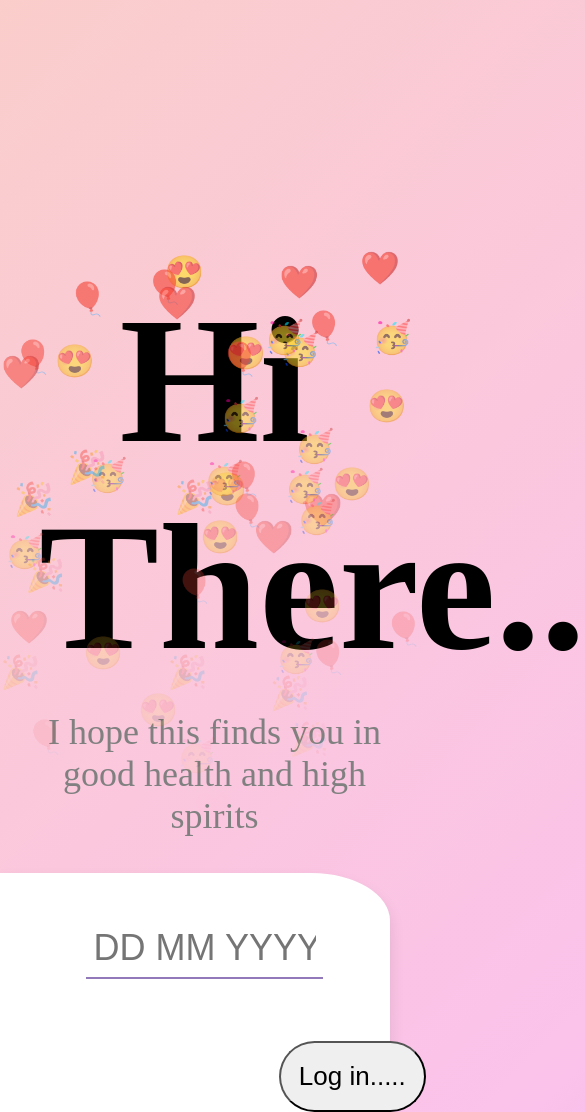
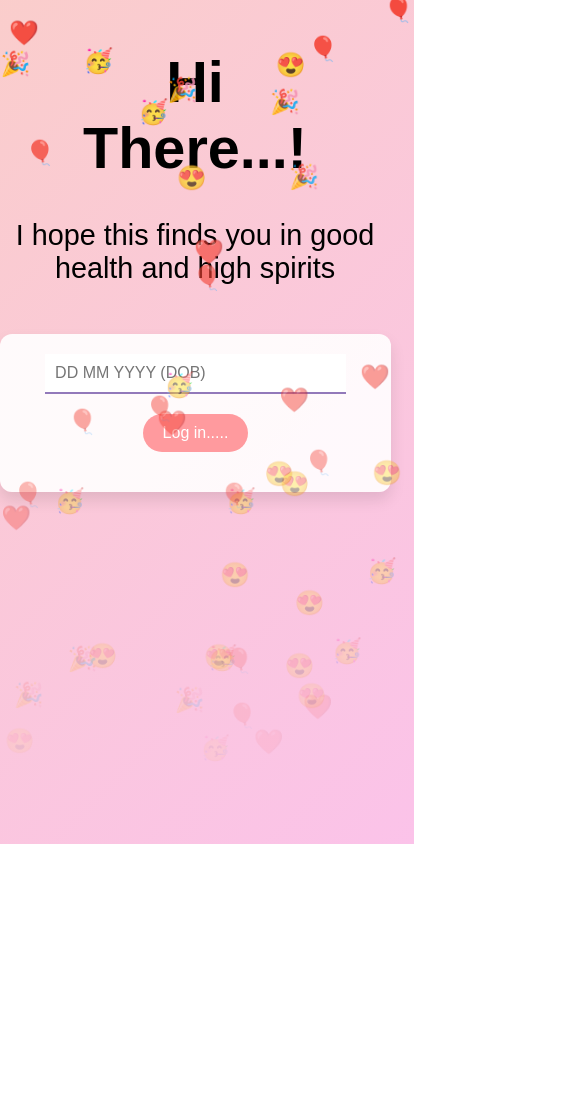
Before and after one commit to kagithasai/Prabha_HBD, a plain HTML site: page index.html in a window 390 px wide. Shown: the top 1112 px of the page, 585 px wide, since content can reach past the window. After the commit the page ends 844 px from the top, so only its background shows below. Drawn offline with Linux system fonts and the light colour scheme.

Commit message:
Update index.html

```diff
--- a/index.html
+++ b/index.html
@@ -1,28 +1,23 @@
 <!DOCTYPE html>
-<html>
+<html lang="en">
 <head>
-<meta name="viewport" content="width=device-width, initial-scale=1">
+  <meta charset="UTF-8">
+  <meta name="viewport" content="width=device-width, initial-scale=1.0">
   <link rel="shortcut icon" type="x-icon" href="bld.png">
+  <title>Responsive Party Emoji Rain</title>
   <style>
-.body{
-  margin:0;
+    body {
+      margin: 0;
       padding: 0;
       display: flex;
       flex-direction: column;
-  width: auto;
-
+      width: 100%;
       min-height: 100vh;
       overflow: hidden;
-
-
-
-
-
       background: linear-gradient(135deg, #ff9a9e, #fad0c4, #fbc2eb, #a18cd1);
       background-size: 400% 400%;
       animation: gradientBackground 8s ease infinite;
-
-
+      font-family: Arial, sans-serif;
     }
 
     @keyframes gradientBackground {
@@ -30,6 +25,7 @@ overflow: hidden;
       50% { background-position: 100% 50%; }
       100% { background-position: 0% 50%; }
     }
+
     .emoji {
       position: absolute;
       top: -50px;
@@ -49,222 +45,107 @@ overflow: hidden;
       }
     }
 
-#con{
-  background: white;
+    .subdy {
+      position: relative;
+      width: 100%;
+      font-size: 2.5rem;
       text-align: center;
-   box-shadow: 0 8px 15px rgba(0, 0, 0, 0.1);
-   background: rgba(255, 255, 255, 0.9);
-  width: auto;
-
-
-
+      margin: 20px 0;
     }
 
-
-.subdy{
-position: relative;
-width: auto;
-height: 65%;
-font-size: 60px;
+    #con {
+      background: rgba(255, 255, 255, 0.9);
       text-align: center;
-flex: 1;
+      padding: 20px;
+      margin: 10px auto;
+      width: 90%;
+      max-width: 400px;
+      box-shadow: 0 8px 15px rgba(0, 0, 0, 0.1);
+      border-radius: 12px;
     }
 
-#Pass{
-
-  width: 60%;
-  padding: 2%;
-    border-top: 0px;
-    font-size: 36px;
-    border-color: #9279BA;
-    border-right: 0px;
-    border-left: 0px;
+    #Pass {
+      width: 80%;
+      padding: 10px;
+      font-size: 1.2rem;
+      border: none;
+      border-bottom: 2px solid #9279BA;
+      outline: none;
     }
 
-.btn{
-
-
+    .btn {
+      display: block;
+      margin: 20px auto;
+      padding: 10px 20px;
+      border: none;
       border-radius: 36px;
-  padding: 18px;
-  color: black;
-  font-size: 26px;
-  margin-left: 70%;
-  margin-top: 26px;
-
+      font-size: 1.2rem;
+      background-color: #ff9a9e;
+      color: white;
+      cursor: pointer;
     }
 
-@media screen and (max-width:1200px){
-
-
-#con{
-  background: white;
-padding-top: 12%;
-padding-left: 5%;
-  border-top-right-radius:20%;
-
-
-
-
-  background: white;
-text-align: center;
-
-  width: auto;
-
-
+    .btn:hover {
+      background-color: #d81b60;
     }
 
-
-.subdy{
-position: relative;
-width: auto;
-height: 65%;
-font-size: 90px;
-margin-left: 10%;
-margin-top: 40%;
-flex: 1;
-}
-#Pass{
-
-  width: 60%;
-  padding: 2%;
-    border-top: 0px;
-    font-size: 36px;
-    border-color: #9279BA;
-    border-right: 0px;
-    border-left: 0px;
+    @media screen and (max-width: 600px) {
+      .subdy {
+        font-size: 1.8rem;
+        margin: 10px 0;
       }
 
-.btn{
-
-
-  border-radius: 36px;
-  padding: 18px;
-  color: black;
-  font-size: 26px;
-  margin-left: 70%;
-  margin-top: 26px;
-
+      .emoji {
+        font-size: 1.5rem; /* Reduce emoji size for smaller screens */
       }
 
-#myAudio{
-  width: auto;
-  height: 1000px;
+      #Pass {
+        font-size: 1rem;
       }
 
-
-
-p{
-  font-size: 36px;
-  color: gray;
- margin-top: -100px;
-
+      .btn {
+        font-size: 1rem;
       }
-
-}
-
-    @media screen and (max-width:600px){
-
-#con{
-  background: white;
-
-  background: white;
-text-align: center;
-  height: auto;
-  width: auto;
-
-
-}
-
-
-
-
-
-p{
-  font-size: 36px;
-  color: gray;
- margin-top: -100px;
-
-}
-
     }
   </style>
 </head>
-<body class="body">
-
+<body>
   <div class="subdy">
-
     <h1>Hi <br>There...!</h1>
-
     <p>I hope this finds you in good health and high spirits</p>
   </div>
 
   <div id="con">
     <form name="myForm" method="post">
-
-    <input id="Pass"type="password" name="pass" placeholder="DD MM YYYY (DOB)"></form><br><br>
-    <input type="button" name="log" class="btn" value="Log in....." onclick="myFunction()">
+      <input id="Pass" type="password" name="pass" placeholder="DD MM YYYY (DOB)">
+    </form>
+    <button class="btn" onclick="myFunction()">Log in.....</button>
   </div>
 
-
-<!-- js --->
-<script type="text/javascript">
-  function myFunction(){
-
+  <!-- JS for login -->
+  <script>
+    function myFunction() {
       var PS = document.forms["myForm"]["pass"].value;
-    if(PS=="01061999"){
+      if (PS === "01061999") {
         window.location.href = "wishes.html";
-
-    }
-    else{
-      alert("💕Invalid.....try_ur_vl's💕")
+      } else {
+        alert("💕Invalid.....try_ur_vl's💕");
       }
     }
   </script>
 
+  <!-- JS for emoji rain -->
   <script>
-    function updateTimer() {
-      // Define the start date (January 1, 2000, midnight UTC)
-      const startDate = new Date(Date.UTC(1999, 11, 22, 0, 0, 0));      const now = new Date();
-
-      // Calculate the total elapsed time in milliseconds
-      const elapsedTime = now - startDate;
-
-      // Convert milliseconds to days, hours, minutes, and seconds
-      const totalSeconds = Math.floor(elapsedTime / 1000);
-      const totalMinutes = Math.floor(totalSeconds / 60);
-      const totalHours = Math.floor(totalMinutes / 60);
-      const days = Math.floor(totalHours / 24);
-      const hours = totalHours % 24;
-      const minutes = totalMinutes % 60;
-      const seconds = totalSeconds % 60;
-
-      // Update the timer display
-      document.getElementById("timer").textContent =
-        `${days} days, ${hours} hrs, ${minutes} min, ${seconds} sec`;
-    }
-
-    // Update the timer every second
-    setInterval(updateTimer, 1000);
-
-    // Initialize the timer
-    updateTimer();
-
-
-
-  </script>
-
- <script>
-        // Emojis for the rain effect
-        const emojis = ['🎉', '❤️', '🎈', '🥳', '😍'];
-        const emojiCount = 50; // Number of emojis to appear
+    const emojis = ['🎉', '❤️', '🎈', '😍', '🥳'];
+    const emojiCount = 50;
 
     for (let i = 0; i < emojiCount; i++) {
       const emoji = document.createElement('div');
       emoji.classList.add('emoji');
       emoji.innerText = emojis[Math.floor(Math.random() * emojis.length)];
-            emoji.style.left = Math.random() * 100 + 'vw'; // Random horizontal position
-            emoji.style.animationDuration = Math.random() * 3 + 4 + 's'; // Random duration between 3s and 5s
-            emoji.style.animationDelay = Math.random() * 3 + 's'; // Random delay
+      emoji.style.left = Math.random() * 100 + 'vw';
+      emoji.style.animationDuration = Math.random() * 2 + 3 + 's';
+      emoji.style.animationDelay = Math.random() * 3 + 's';
       document.body.appendChild(emoji);
     }
   </script>
```
Lines whose indentation alone changed are shown as unchanged.
